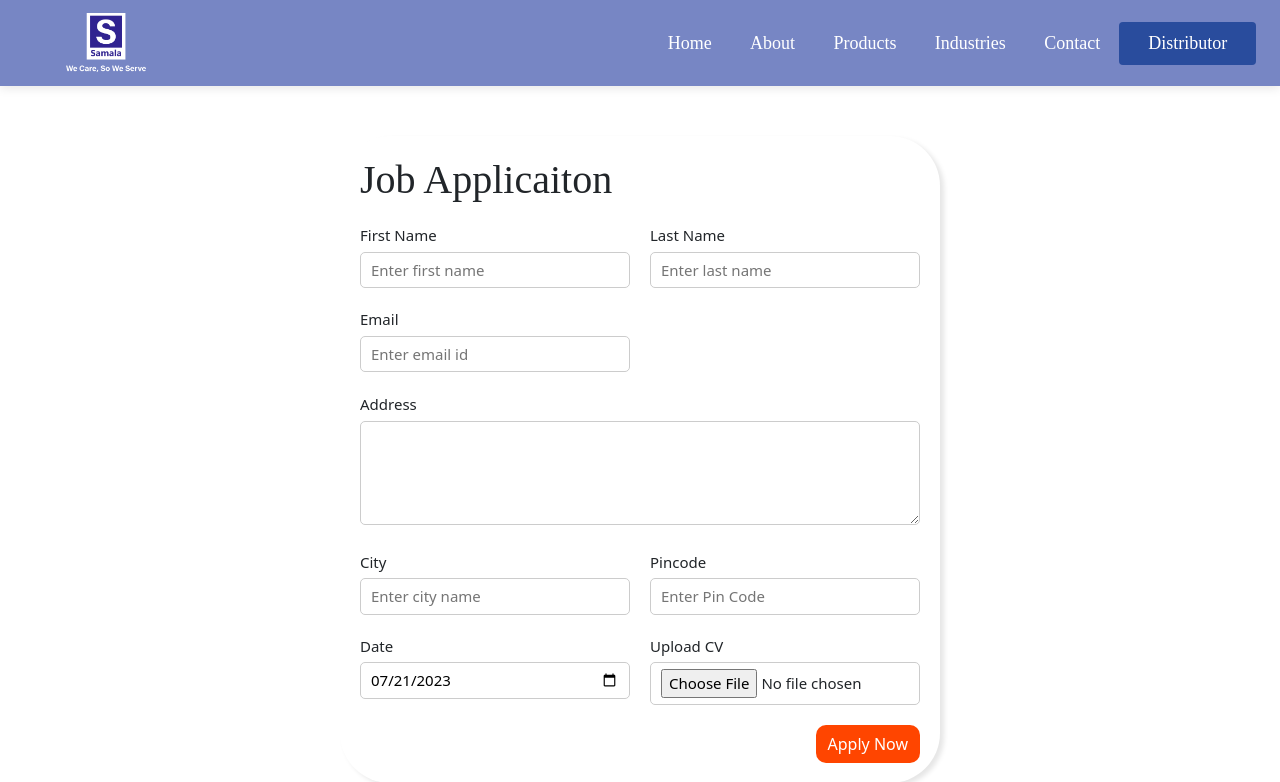
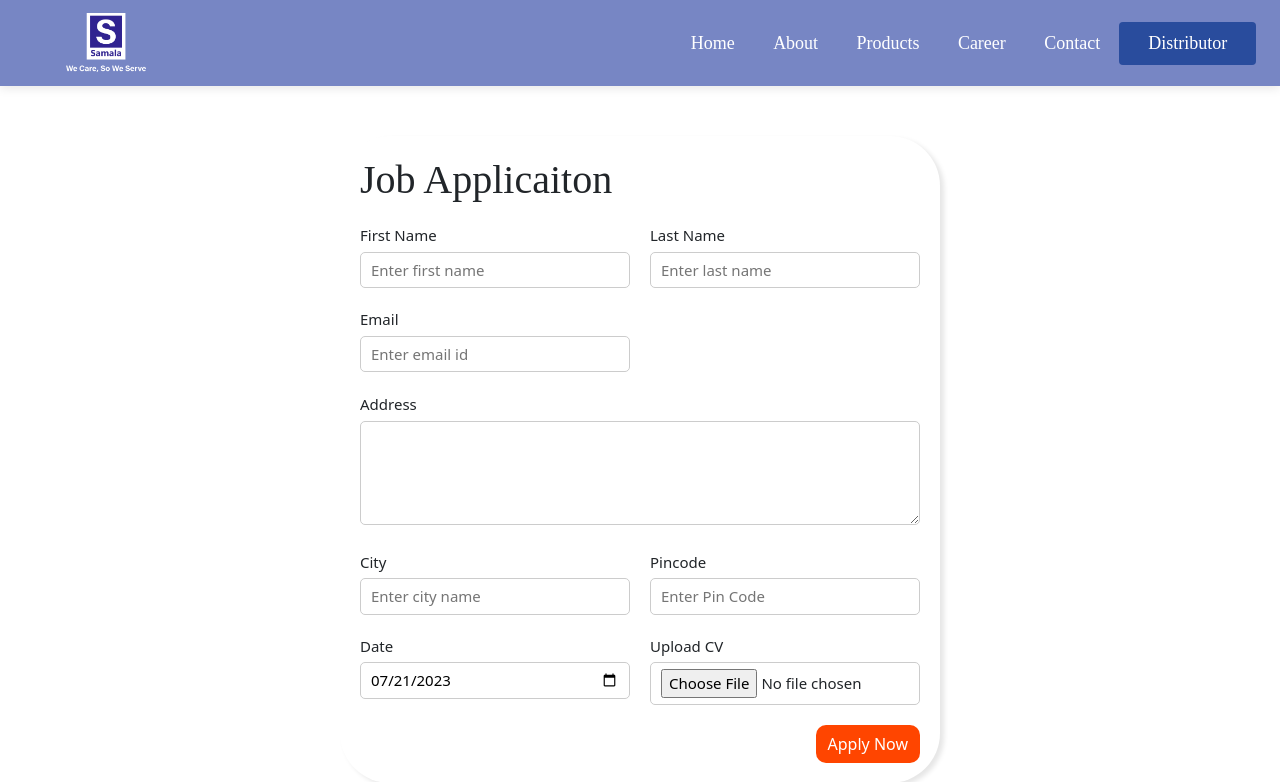
Before and after one commit to TwinkleMedia/samalaudyog, a PHP site: page /career.php in a window 1280 px wide. Shown: the top 782 px of the page. Run offline with PHP 8.4, Linux system fonts and the light colour scheme; some libraries are stand-ins or nearby versions; some web fonts are replaced.

Commit message:
headerchanged

```diff
--- a/header.php
+++ b/header.php
@@ -25,7 +25,7 @@
                     <a class="nav-link" href="products.php">Products</a>
                 </li>
                 <li class="nav-item">
-                    <a class="nav-link" href="#industries">Industries</a>
+                    <a class="nav-link" href="career.php">Career</a>
                 </li>
                 <li class="nav-item">
                     <a class="nav-link" href="contact.php">Contact</a>
--- a/hmainstyle.css
+++ b/hmainstyle.css
@@ -518,7 +518,7 @@ p {
 }
 
 .feature-text {
-    color: #5a6c7d;
+    color: #000000;
     font-size: 0.95rem;
     line-height: 1.6;
 }
```
